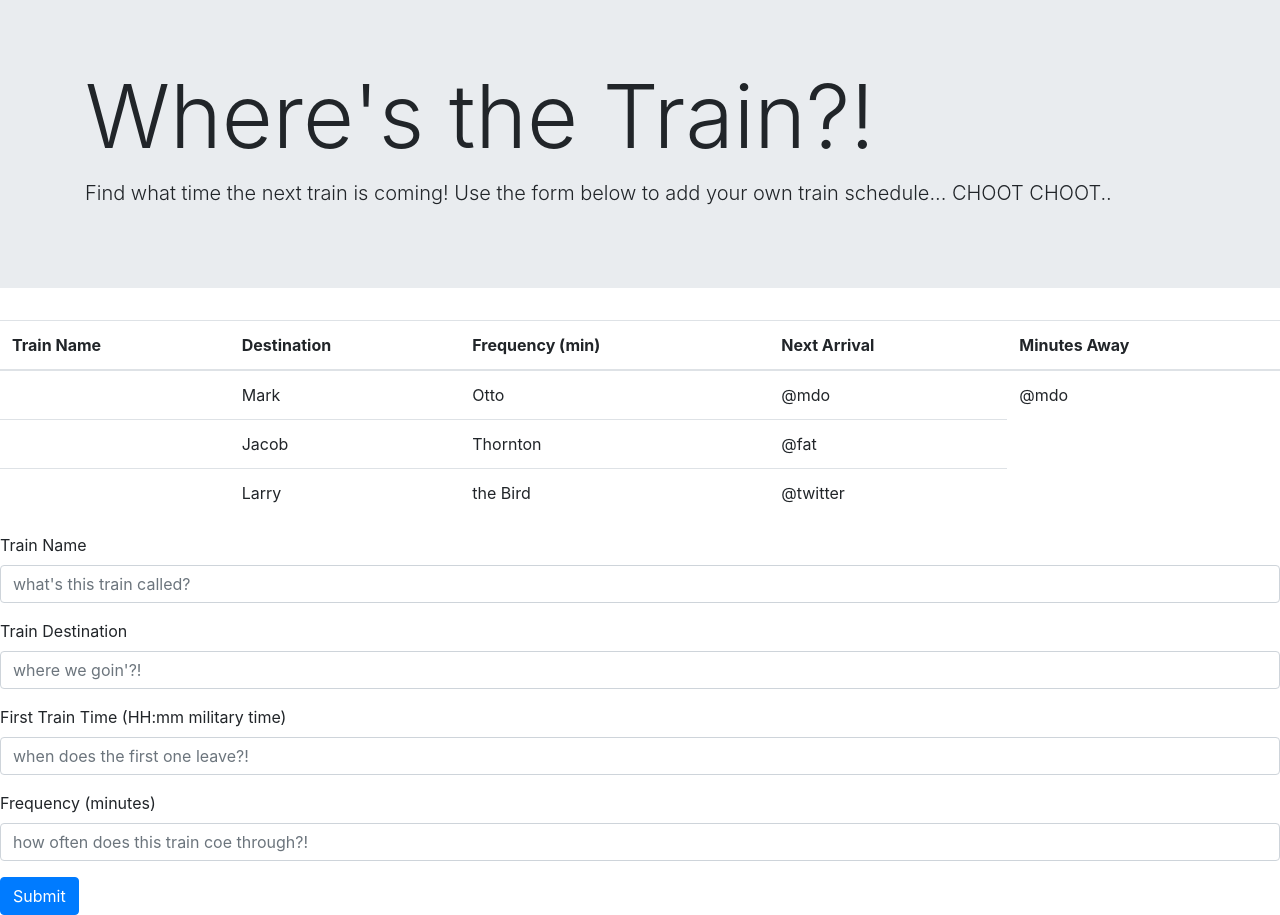
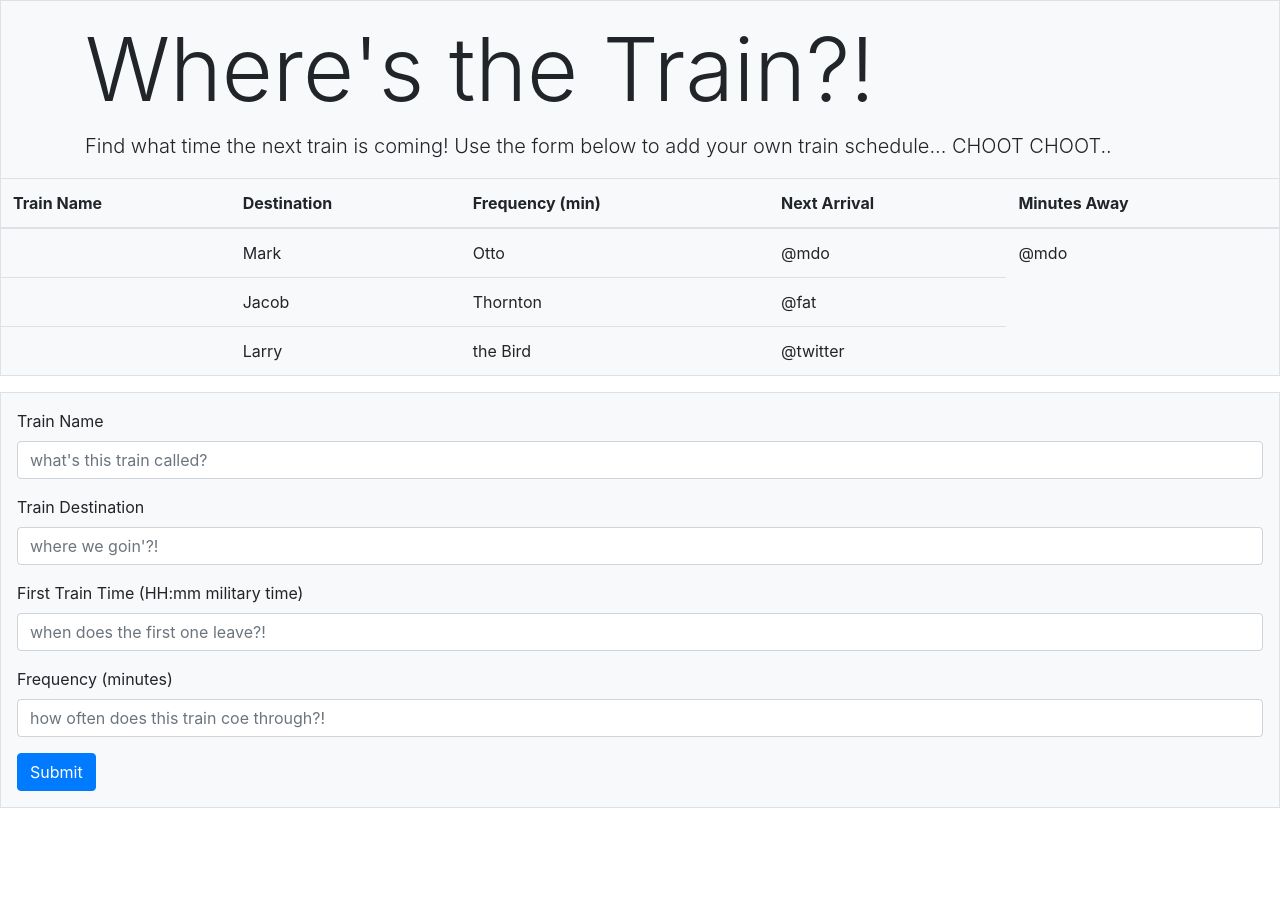
Before and after one commit to rob-canfield/07-Train-Schedule, a plain HTML site: page index.html in a window 1280 px wide. After the commit the page ends 808 px from the top, so only its background shows below. Drawn offline with nearby package versions, Linux system fonts and the light colour scheme.

Commit message:
cleaned up bootstrap layout with padding and margins, added firebase in JS

```diff
--- a/index.html
+++ b/index.html
@@ -12,14 +12,14 @@
 </head>
 
 <body>
-    <div class="jumbotron jumbotron-fluid">
+    <div class="jumbotron jumbotron-fluid p-3 border bg-light">
         <div class="container">
             <h1 class="display-2">Where's the Train?!</h1>
             <p class="lead">Find what time the next train is coming! Use the form below to add your own train schedule... CHOOT CHOOT..</p>
         </div>
     </div>
 
-    <table class="table">
+    <table class="table mt-n5 p-3 border bg-light">
         <thead>
             <tr>
                 <th scope="col">Train Name</th>
@@ -53,7 +53,7 @@
         </tbody>
     </table>
 
-    <form>
+    <form class="p-3 border bg-light">
         <div class="form-group">
             <label>Train Name</label>
             <input type="text" class="form-control" placeholder="what's this train called?">
@@ -76,23 +76,7 @@
         <button type="submit" class="btn btn-primary">Submit</button>
     </form>
 
-<!-- TODO: Add SDKs for Firebase products that you want to use
-     https://firebase.google.com/docs/web/setup#config-web-app -->
 
-<script>
-  // Your web app's Firebase configuration
-  var firebaseConfig = {
-    apiKey: "AIzaSyDzt8c4lw8wcLDSVFl-6rtKiTash7ifmrc",
-    authDomain: "train-schedule-2e3dc.firebaseapp.com",
-    databaseURL: "https://train-schedule-2e3dc.firebaseio.com",
-    projectId: "train-schedule-2e3dc",
-    storageBucket: "",
-    messagingSenderId: "22234897843",
-    appId: "1:22234897843:web:7ca2e43e27d6d837"
-  };
-  // Initialize Firebase
-  firebase.initializeApp(firebaseConfig);
-</script>
 </body>
 
 </html>
```
Also changed, not shown: assets/javascript/app.js (+12 -0 lines).
